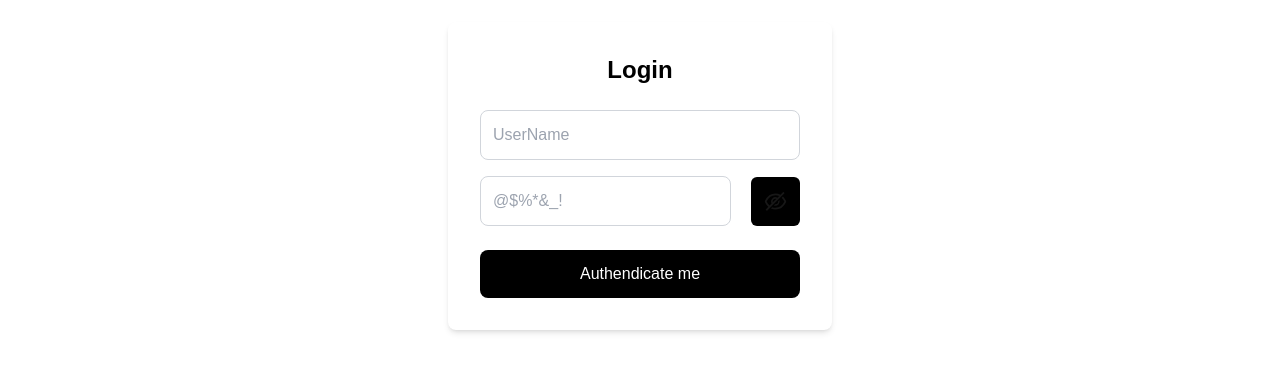
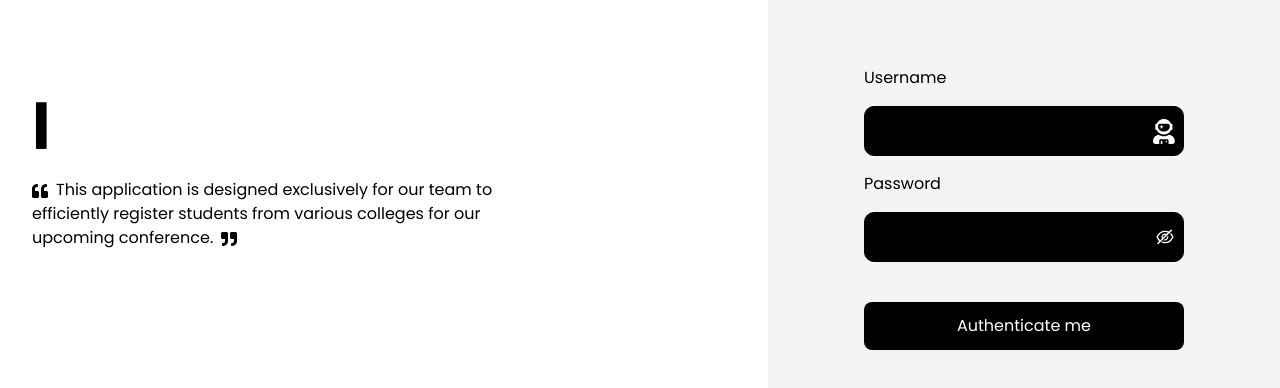
Before and after one commit to naveen-2111-dev/Ledger, a Next.js app in the folder ledger/: page / in a window 1280 px wide. Shown: the part 224-612 px from the top of the page. Built offline with nearby package versions, Linux system fonts and the light colour scheme; no server answers.

Commit message:
login ui

```diff
--- a/ledger/components/Login.js
+++ b/ledger/components/Login.js
@@ -3,12 +3,15 @@
 import { Encrypt } from "@/helper/Cypher";
 import Logger from "@/helper/Request";
 import { useRouter } from "next/navigation";
-import { useState } from "react";
+import { useEffect, useState } from "react";
 import {
   AiOutlineEye,
   AiOutlineEyeInvisible,
   AiOutlineLoading3Quarters,
 } from "react-icons/ai";
+import "@/app/app.css";
+import { FaQuoteLeft, FaQuoteRight, FaUserAstronaut } from "react-icons/fa";
+import { Typewriter } from "react-simple-typewriter";
 
 export default function LoginPage() {
   const [passvisibility, setVisibility] = useState(false);
@@ -16,61 +19,115 @@ export default function LoginPage() {
   const [pass, setpass] = useState("");
   const router = useRouter();
   const [loading, setloading] = useState(false);
+  const [error, setError] = useState("");
+
+  useEffect(() => {
+    if (error) {
+      const err = setTimeout(() => {
+        setError("");
+      }, 2500);
+      return () => clearTimeout(err);
+    }
+  }, [error]);
 
   const LoginUser = async () => {
     try {
-      setloading(!loading);
+      setloading(true);
+      if (!name || !pass) {
+        setError("Fill all fields");
+        return;
+      }
       const res = await Logger(name, pass);
       const js = JSON.stringify(res.data);
       const data = Encrypt(js);
       localStorage.setItem("logger", data);
       if (!res || !res.message) {
-        alert("Failed to login");
+        setError("Login failed, try again!");
         return;
       }
       router.push("/Home");
     } catch (err) {
-      console.log(err);
-      alert("An error occurred during login.");
+      setError("Error occurred during login");
     } finally {
-      setloading(loading);
+      setloading(false);
     }
   };
 
   return (
-    <div className="min-h-screen flex items-center justify-center">
-      <div className="bg-white p-8 rounded-lg shadow-md w-full max-w-sm">
-        <div className="mb-6 text-center">
-          <h1 className="text-2xl font-bold text-black">Login</h1>
+    <div className="min-h-screen flex flex-col sm:flex-row font">
+      {error && (
+        <div className="absolute top-0 left-0 bg-red-600 text-white p-3 m-5 rounded-sm border border-r-red-400 border-r-8 z-10">
+          {error}
         </div>
-        <div className="flex flex-col space-y-4">
-          <input
-            className="border text-black border-gray-300 p-3 rounded-lg focus:outline-none focus:border-black"
-            placeholder="UserName"
-            type="text"
-            onChange={(e) => setname(e.target.value)}
+      )}
+      <div className="flex flex-col justify-center text-black w-full sm:w-3/5 p-8">
+        <h1 className="hidden lg:block text-5xl font-black">
+          <Typewriter
+            words={[
+              "Welcome to our conference!",
+              "Join us for insightful sessions!",
+              "Sri Sairam College of Engineering.",
+              "Department of CSE 🎉.",
+            ]}
+            loop={5}
+            cursor
+            cursorStyle="|"
+            typeSpeed={100}
+            deleteSpeed={50}
+            delay={1000}
           />
-          <div className="flex items-center gap-5 justify-center">
+        </h1>
+        <h1 className="block text-center lg:hidden text-3xl font-black">
+          Sri Sairam College of Engineering
+        </h1>
+        <p className="mt-7 w-full sm:w-2/3 text-center lg:text-left xl:text-left">
+          <FaQuoteLeft className="inline text-black" />
+          <span className="ml-2">
+            This application is designed exclusively for our team to efficiently
+            register students from various colleges for our upcoming conference.
+          </span>
+          <FaQuoteRight className="inline ml-2 text-black" />
+        </p>
+      </div>
+
+      <div className="bg-gray-100 h-full md:h-screen lg:h-screen xl:h-screen flex flex-col justify-center items-center p-8 w-full sm:w-2/5 relative">
+        <div className="flex flex-col space-y-4 mt-16">
+          <label className="text-black" htmlFor="username">
+            Username
+          </label>
+          <div className="text-black bg-black flex items-center rounded border w-80 border-black">
             <input
-              className="border text-black border-gray-300 p-3 w-96 rounded-lg focus:outline-none focus:border-black"
-              placeholder="@$%*&_!"
+              className="text-white bg-black border-gray-300 p-3 border-none outline-none rounded-lg focus:outline-none w-full focus:border-black"
+              id="username"
+              type="text"
+              onChange={(e) => setname(e.target.value)}
+            />
+            <FaUserAstronaut className="text-white m-2" size={25} />
+          </div>
+          <label className="text-black" htmlFor="password">
+            Password
+          </label>
+          <div className="text-black bg-black flex items-center rounded border w-80 border-black">
+            <input
+              className="text-white bg-black border-gray-300 p-3 border-none outline-none rounded-lg focus:outline-none w-full focus:border-black"
+              id="password"
               type={passvisibility ? "text" : "password"}
               onChange={(e) => setpass(e.target.value)}
             />
             <div
-              className="bg-black p-3 rounded-md"
+              className="text-white m-2 cursor-pointer"
               onClick={() => setVisibility(!passvisibility)}
             >
               {passvisibility ? (
-                <AiOutlineEye size={25} />
+                <AiOutlineEye size={20} />
               ) : (
-                <AiOutlineEyeInvisible size={25} />
+                <AiOutlineEyeInvisible size={20} />
               )}
             </div>
           </div>
         </div>
         <button
-          className="bg-black text-white mt-6 w-full flex justify-center py-3 rounded-lg hover:bg-gray-800 transition-all"
+          className="bg-black w-80 p-4 text-md text-white mt-10 flex justify-center items-center py-3 rounded-lg hover:bg-gray-800 transition-all"
           onClick={LoginUser}
         >
           {loading ? (
@@ -79,7 +136,7 @@ export default function LoginPage() {
               size={20}
             />
           ) : (
-            "Authendicate me"
+            "Authenticate me"
           )}
         </button>
       </div>
--- a/ledger/package.json
+++ b/ledger/package.json
@@ -22,7 +22,8 @@
     "react": "^18",
     "react-confetti": "^6.1.0",
     "react-dom": "^18",
-    "react-icons": "^5.3.0"
+    "react-icons": "^5.3.0",
+    "react-simple-typewriter": "^5.0.1"
   },
   "devDependencies": {
     "eslint": "^8",
```
Also changed, not shown: 1 other file (tests, documents, lock files or other folders).
